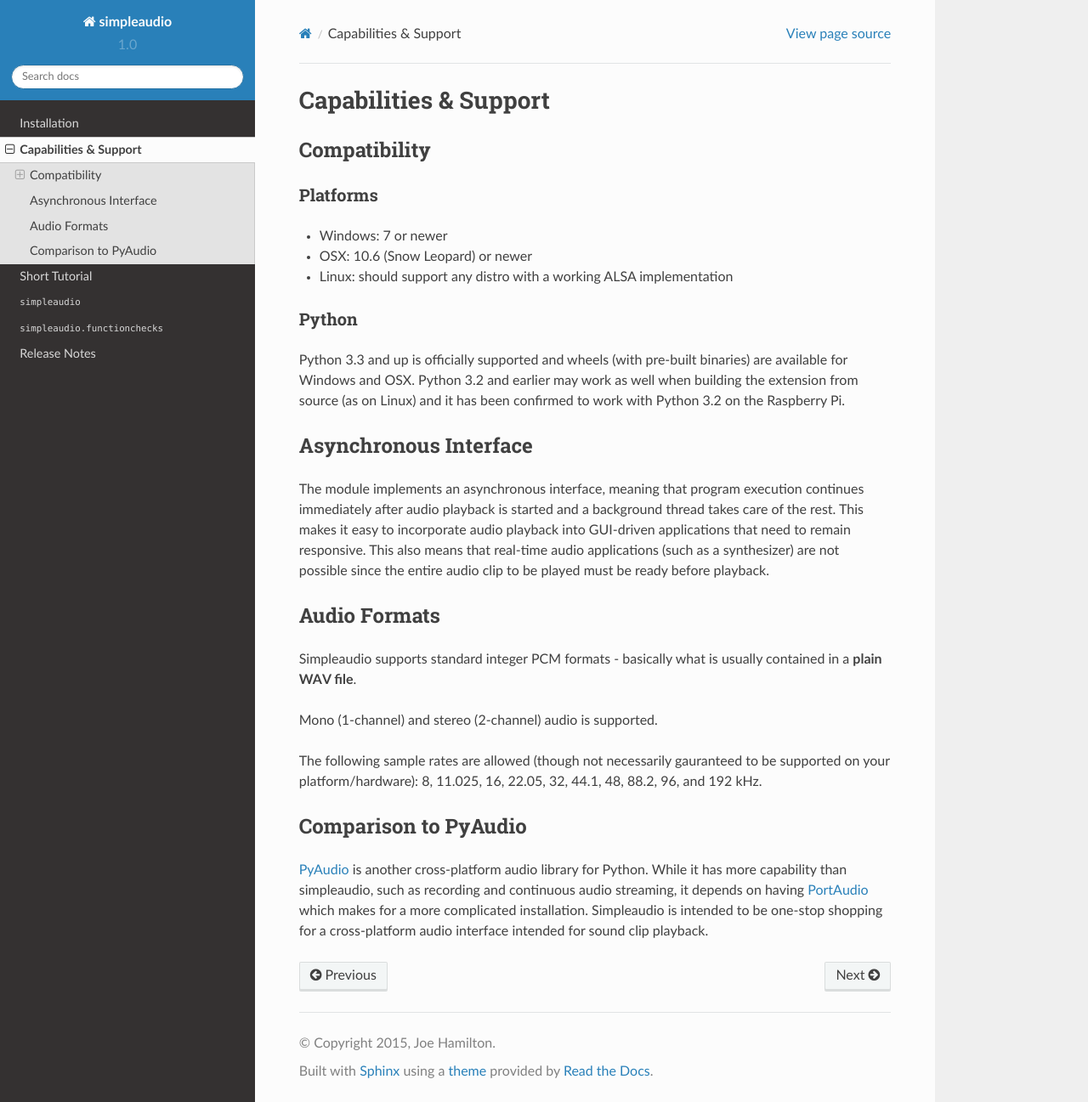
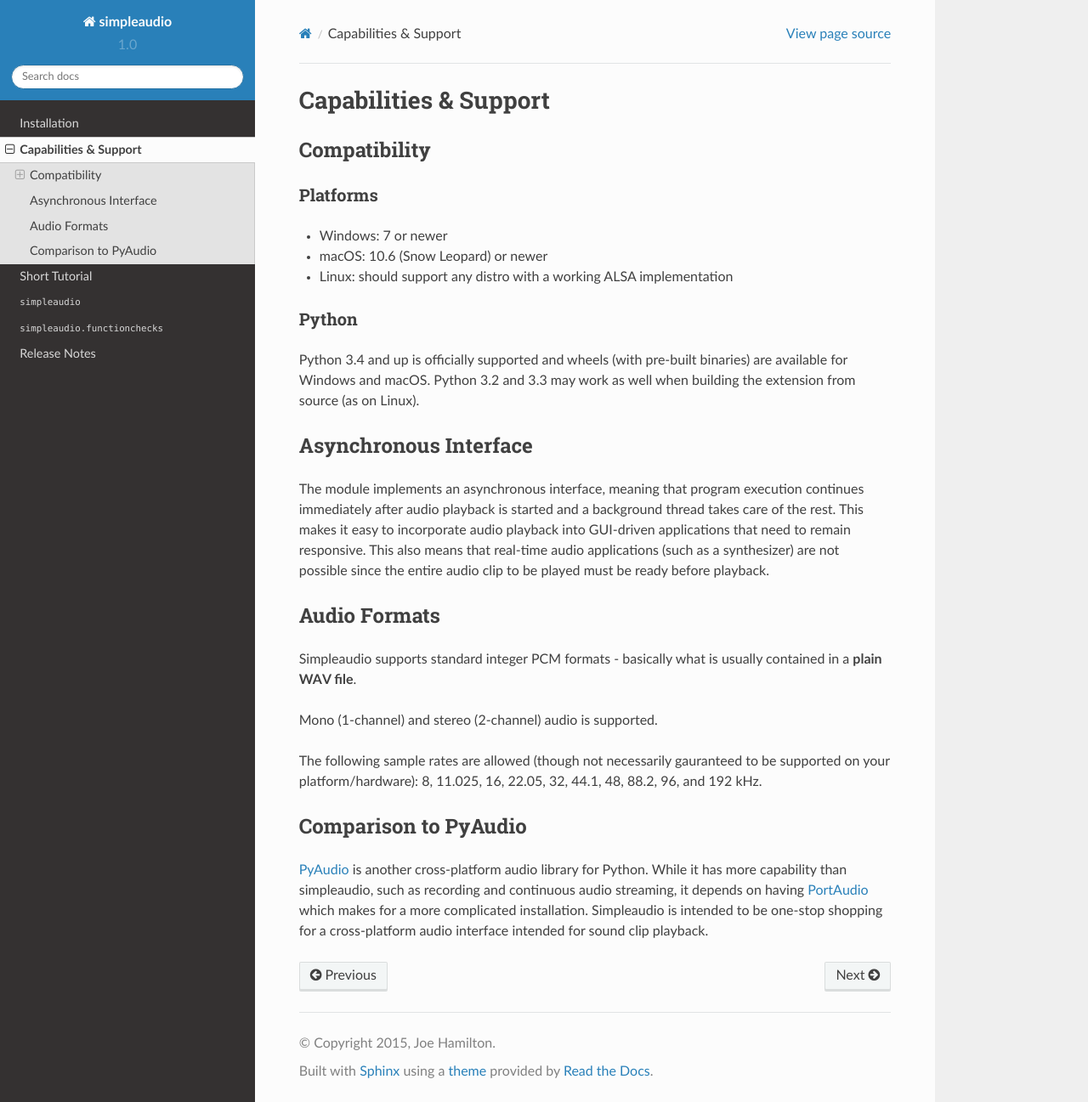
Before and after one commit to hamiltron/py-simple-audio, a Sphinx documentation site: the page built from docs/capabilities.rst, in a window 1280 px wide and 1297 px high. Shown: the whole window at 85% size. Built offline with Sphinx 7.4.7 and the Read the Docs theme 2.0.0, drawn with Linux system fonts in a browser that asks for light colours.

Commit message:
docs and versions update

```diff
--- a/docs/capabilities.rst
+++ b/docs/capabilities.rst
@@ -8,17 +8,16 @@
 #########
 
 * Windows: 7 or newer
-* OSX: 10.6 (Snow Leopard) or newer
+* macOS: 10.6 (Snow Leopard) or newer
 * Linux: should support any distro with a working ALSA implementation
 
 Python
 ######
 
-Python 3.3 and up is officially supported and wheels (with pre-built binaries)
+Python 3.4 and up is officially supported and wheels (with pre-built binaries)
 are available for
-Windows and OSX. Python 3.2 and earlier may work as well when
-building the extension from source (as on Linux) and it has been
-confirmed to work with Python 3.2 on the Raspberry Pi.
+Windows and macOS. Python 3.2 and 3.3 may work as well when
+building the extension from source (as on Linux).
 
 Asynchronous Interface
 ----------------------
--- a/docs/conf.py
+++ b/docs/conf.py
@@ -60,7 +60,7 @@
 # The short X.Y version.
 version = '1.0'
 # The full version, including alpha/beta/rc tags.
-release = '1.0.1'
+release = '1.0.2'
 
 # The language for content autogenerated by Sphinx. Refer to documentation
 # for a list of supported languages.
--- a/docs/index.rst
+++ b/docs/index.rst
@@ -2,7 +2,7 @@
 ===================
 
 The simplaudio package provides cross-platform, dependency-free audio playback
-capability for Python 3 on OSX, Windows, and Linux.
+capability for Python 3 on macOS, Windows, and Linux.
 
 MIT Licensed.
 
--- a/docs/installation.rst
+++ b/docs/installation.rst
@@ -6,7 +6,7 @@
 Make sure you have pip installed, particularly if you are using Python 3.3 or
 earler (3.4 and 3.5 usually come packaged with pip). For Linux, this is
 usually done with the distro package manager (example:
-``sudo apt-get install python3-pip``). For Windows and OSX, have a look at
+``sudo apt-get install python3-pip``). For Windows and macOS, have a look at
 the `pip documentation <http://pip.readthedocs.org>`_.
 
 .. note::
--- a/docs/releases.rst
+++ b/docs/releases.rst
@@ -1,5 +1,10 @@
 Release Notes
 =============
+
+* 1.0.2
+
+   * Fixed Linux and Windows thread resource leaks
+   * Dropped creation of pre-built binaries for Python 3.3
 
 * 1.0.1
 
--- a/setup.py
+++ b/setup.py
@@ -35,7 +35,7 @@
 
 # attempt to generate the version from git tag and commit
 
-VERSION = "1.0.2-rc10"
+VERSION = "1.0.2"
 
 # Get the long description from the relevant file
 with open(path.join(path.abspath(path.dirname(__file__)), 'README.rst'),
```
Also changed, not shown: docs/tutorial.rst (line endings or trailing spaces).
